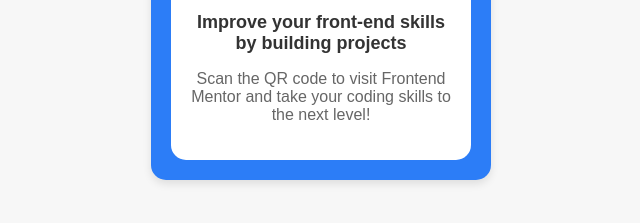
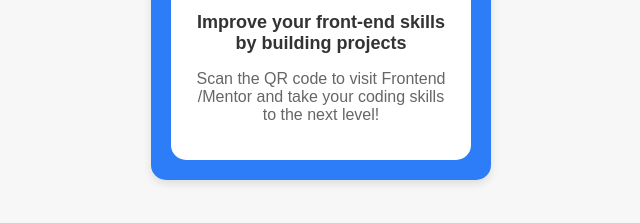
Before and after one commit to NkwesiDitrich/practice, a plain HTML site: page index.html in a window 1280 px wide. Shown: the part 417-640 px from the top of the page, 319-959 px from the left. Drawn offline with Linux system fonts and the light colour scheme.

Commit message:
added index.html

```diff
--- a/index.html
+++ b/index.html
@@ -11,7 +11,7 @@
         <div class="content">
             <img src="https://th.bing.com/th/id/R.fbd3782b74b283e3a06c44fc7600f0a8?rik=6S9LOi8CSACj%2fQ&pid=ImgRaw&r=0" alt="QR Code" class="qr-code">
             <h1>Improve your front-end skills by building projects</h1>
-            <p>Scan the QR code to visit Frontend Mentor and take your coding skills to the next level!</p>
+            <p>Scan the QR code to visit Frontend /Mentor and take your coding skills to the next level!</p>
         </div>
     </div>
 </body>
```
